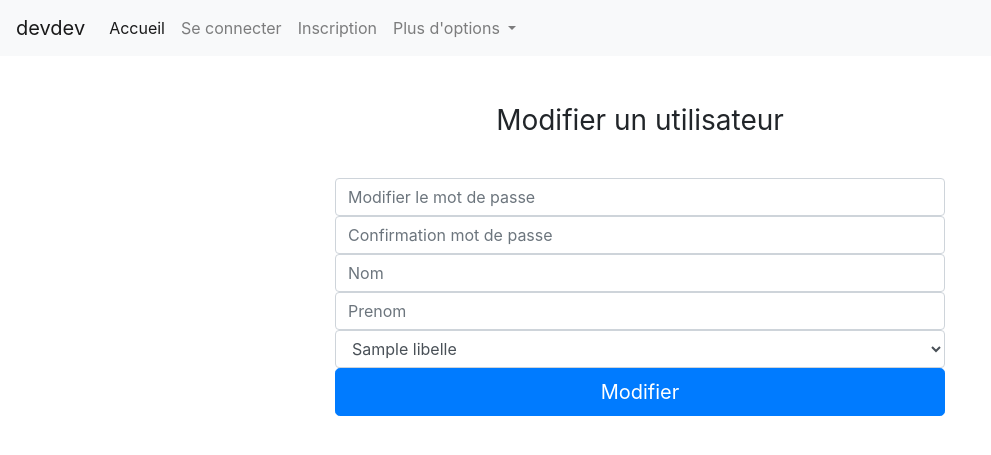
After one commit to saminaminaa/ppe, a PHP site: template src/vue/utilisateur-modif.html.twig in a window 1280 px wide. The commit adds this page. Shown: the top 455 px of the page, without its empty margins (0-991 px from the left). Run offline with PHP 8.4, Linux system fonts and the light colour scheme; the template is opened without the code that fills it: most values are stand-ins (such as "Sample title", 1, 10 or a date in 2020); some libraries are stand-ins or nearby versions.

Commit message:
stat, modif et supr u, resolutions bug

```diff
--- a/src/config/routing.php
+++ b/src/config/routing.php
@@ -17,6 +17,7 @@ function getPage($db){
     $lesPages['reimdp']="actionReimdp;0";
     $lesPages['mentionlegales']="actionMentionlegales;0";
     $lesPages['statistique']="actionStatistique;0";
+    $lesPages['utilisateur-modif']="actionModifUtilisateur;0";
 
   if ($db != NULL) {
         if (isset($_GET['page'])) {  #pr ne pas tt afficher sur la page d'accueil
--- a/src/controleur/controleur_modifprofil.php
+++ b/src/controleur/controleur_modifprofil.php
@@ -43,7 +43,7 @@ function actionModifprofil($twig, $db){
                     }
                 }
                     echo $twig->render('modifprofil.html.twig', array('form'=>$form));
-                    }
+            }
 
 
 
--- a/src/vue/base.html.twig
+++ b/src/vue/base.html.twig
@@ -5,24 +5,25 @@
     <!-- Required meta tags -->
     <meta charset="utf-8">
     <meta name="viewport" content="width=device-width, initial-scale=1, shrink-to-fit=no">
-
+    <link rel="stylesheet" href="https://cdnjs.cloudflare.com/ajax/libs/font-awesome/4.7.0/css/font-awesome.min.css">
+    <link href="https://fonts.googleapis.com/icon?family=Material+Icons" rel="stylesheet">
+    <!--<link rel="stylesheet" href="path/to/font-awesome/css/font-awesome.min.css">
     <!-- Bootstrap CSS -->
     <link rel="stylesheet" href="https://maxcdn.bootstrapcdn.com/bootstrap/4.0.0/css/bootstrap.min.css" integrity="sha384-Gn5384xqQ1aoWXA+058RXPxPg6fy4IWvTNh0E263XmFcJlSAwiGgFAW/dAiS6JXm" crossorigin="anonymous">
-
 
 
 <title> {% block title %} Devdev {% endblock %}</title>
 
 {% block body %}
 <nav class="navbar navbar-expand-lg navbar-light bg-light">
-  <a class="navbar-brand" href="#">devdev</a>
+  <a class="navbar-brand" href="index.php">devdev</a>
   <button class="navbar-toggler" type="button" data-toggle="collapse" data-target="#navbarNavDropdown" aria-controls="navbarNavDropdown" aria-expanded="false" aria-label="Toggle navigation">
     <span class="navbar-toggler-icon"></span>
   </button>
   <div class="collapse navbar-collapse" id="navbarNavDropdown">
     <ul class="navbar-nav">
       <li class="nav-item active">
-        <a class="nav-link" href="index.php?page=base">Accueil <span class="sr-only">(current)</span></a>
+        <a class="nav-link" href="index.php">Accueil <span class="sr-only">(current)</span></a>
       </li>
 
 
@@ -30,11 +31,12 @@
                             <li class="nav-item"><a class="nav-link" href="index.php?page=deconnexion">Se déconnecter</a></li>
                                 {%if session.role == 1 %}
                                 <li class="nav-item"><a class="nav-link" href="index.php?page=listeutilisateur">Liste des utilisateurs</a></li>
+                                <li class="nav-item"><a class="nav-link" href="index.php?page=statistique">Statistique</a></li>
                                 {% endif %}
                             {% else %}
                             <li class="nav-item"><a class="nav-link" href="index.php?page=connexion">Se connecter</a></li>
                             <li class="nav-item"><a class="nav-link" href="index.php?page=inscription">Inscription</a></li>
-                            <li class="nav-item"><a class="nav-link" href="index.php?page=statistique">Statistique</a></li>
+
                             {% endif %}
     </li>
     {%if session.login is defined %}
--- /dev/null
+++ b/src/vue/utilisateur-modif.html.twig
@@ -0,0 +1,54 @@
+{% extends "base.html.twig" %}
+{% block style %}<link href="css/style-signin.css" rel="stylesheet"> {% endblock %}
+{% block title %} {{ parent() }} Modifier un utilisateur {% endblock %}
+
+{% block contenu %}
+
+
+        {% if form.utilisateur is defined %}
+            {% if form.utilisateur != null %}
+                <form class="form-signin" action="index.php?page=utilisateur-modif" method="post"
+                      enctype="application/x-www-form-urlencoded" style="text-align:center"><br><br>
+                    <h1 class="h3 mb-3 font-weight-normal">Modifier un utilisateur</h1><br>
+                    <label for="inputPassword" class="sr-only">Modifier le mot de passe:</label>
+                    <input type="password" id="inputPassword" name="mdp" class="form-control" placeholder="Modifier le mot de passe">
+                    <label for="inputPassword2" class="sr-only">Confirmation du mot de passe:</label>
+                    <input type="password" id="inputPassword2" name="mdp2" class="form-control" placeholder="Confirmation mot de passe">
+                    <label for="inputName" class="sr-only">Nom :</label>
+                    <input type="text" id="inputName" name="nom" class="form-control" placeholder="Nom" value="{{form.utilisateur.nom}}" required>
+                    <label for="inputName" class="sr-only">Prénom :</label>
+                    <input type="prenom" id="inputName" name="prenom" class="form-control" placeholder="Prenom"  value="{{form.utilisateur.prenom}}" required>
+                    <select class="form-control" name="role">
+                         { {% for r in form.roles %}
+                         {% if r.id==form.utilisateur.idRole %} <!--selected permet de choisir une ligne par defaut dans une liste déroulante -->
+                             <option value="{{ r.id }}" selected>{{ r.libelle }}</option>
+                         {% else %}
+                             <option value="{{ r.id }}">{{ r.libelle }}</option>
+                         {% endif %}
+                         {% endfor %}
+
+                    </select>
+                              <input type="hidden" name="email" value="{{ form.utilisateur.email }}"/>
+                    <button class="btn btn-lg btn-primary btn-block" type="submit" name="btModifier">Modifier</button>
+
+                </form>
+
+            {% else %}
+            <br>
+                <h1 class="alert alert-danger" role="alert" style="text-align:center">{{ form.message }}</h1>
+                <h1 class="h3 mb-3 font-weight-normal" style="text-align:center"><a href="index.php?page=listeutilisateur">Retourner sur la liste des utilisateurs</a></h1>
+                {% endif %}
+                    {% else %}
+                        {% if form.valide == true %}
+                        <br>
+                            <h1 class="h3 mb-3 font-weight-normal" style="text-align:center">{{ form.message }} </h1>
+                            <h1 class="h3 mb-3 font-weight-normal" style="text-align:center"><a href="index.php?page=listeutilisateur">Retourner sur la liste des utilisateurs</a></h1>
+                        {% else %}
+                        <br>
+                            <h1 class="alert alert-danger" role="alert" style="text-align:center">{{ form.message }}</h1>
+                            <h1 class="h3 mb-3 font-weight-normal" style="text-align:center"><a href="index.php?page=listeutilisateur">Retourner sur la liste des utilisateurs</a></h1>
+                        {% endif %}
+                        {% endif %}
+
+
+        {% endblock %}
```
Also changed, not shown: src/controleur/controleur_listeutilisateur.php (+62 -0 lines), src/modele/class_utilisateur.php (+12 -0 lines), src/vue/listeutilisateur.html.twig (+6 -6 lines), src/vue/profil.html.twig (+23 -4 lines).
